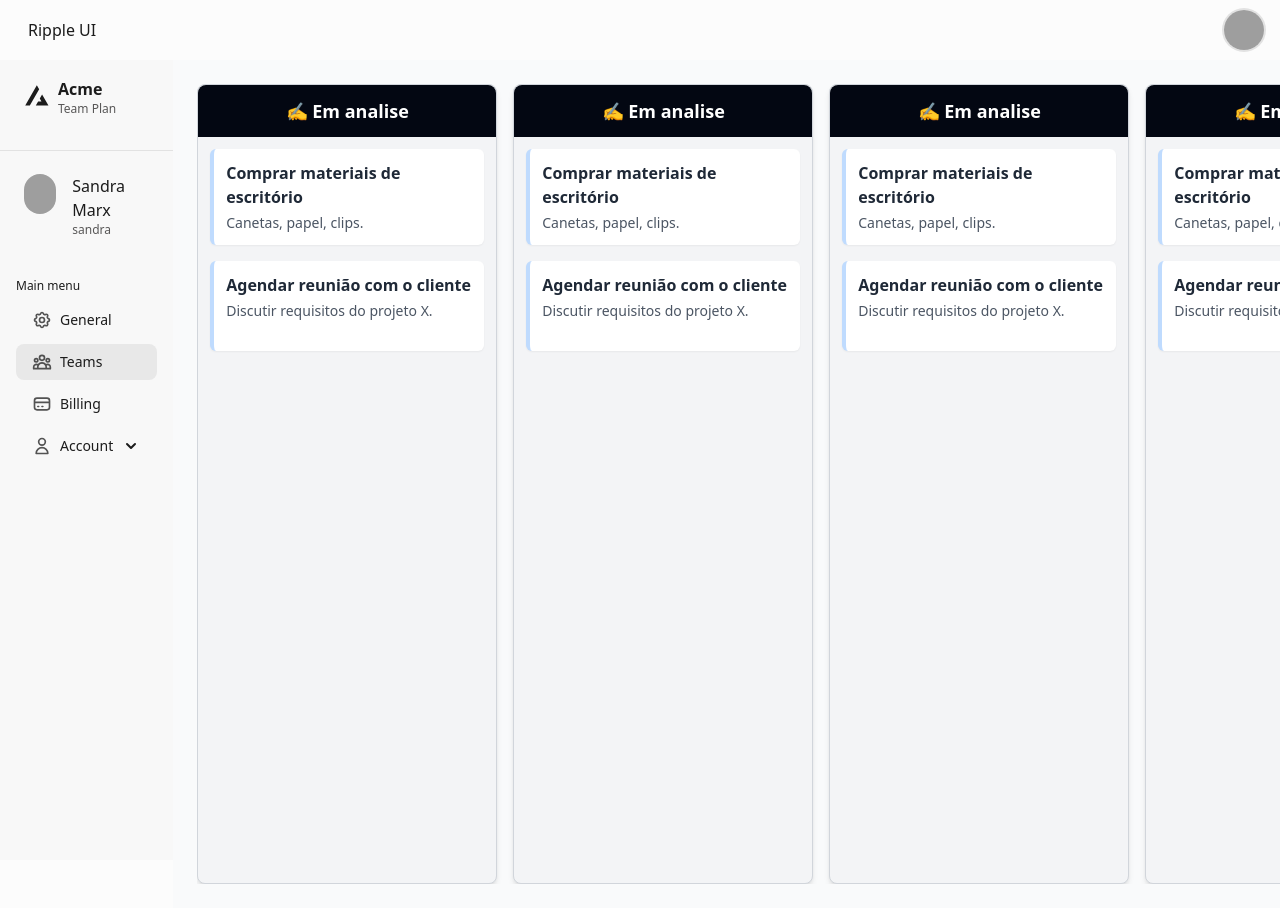
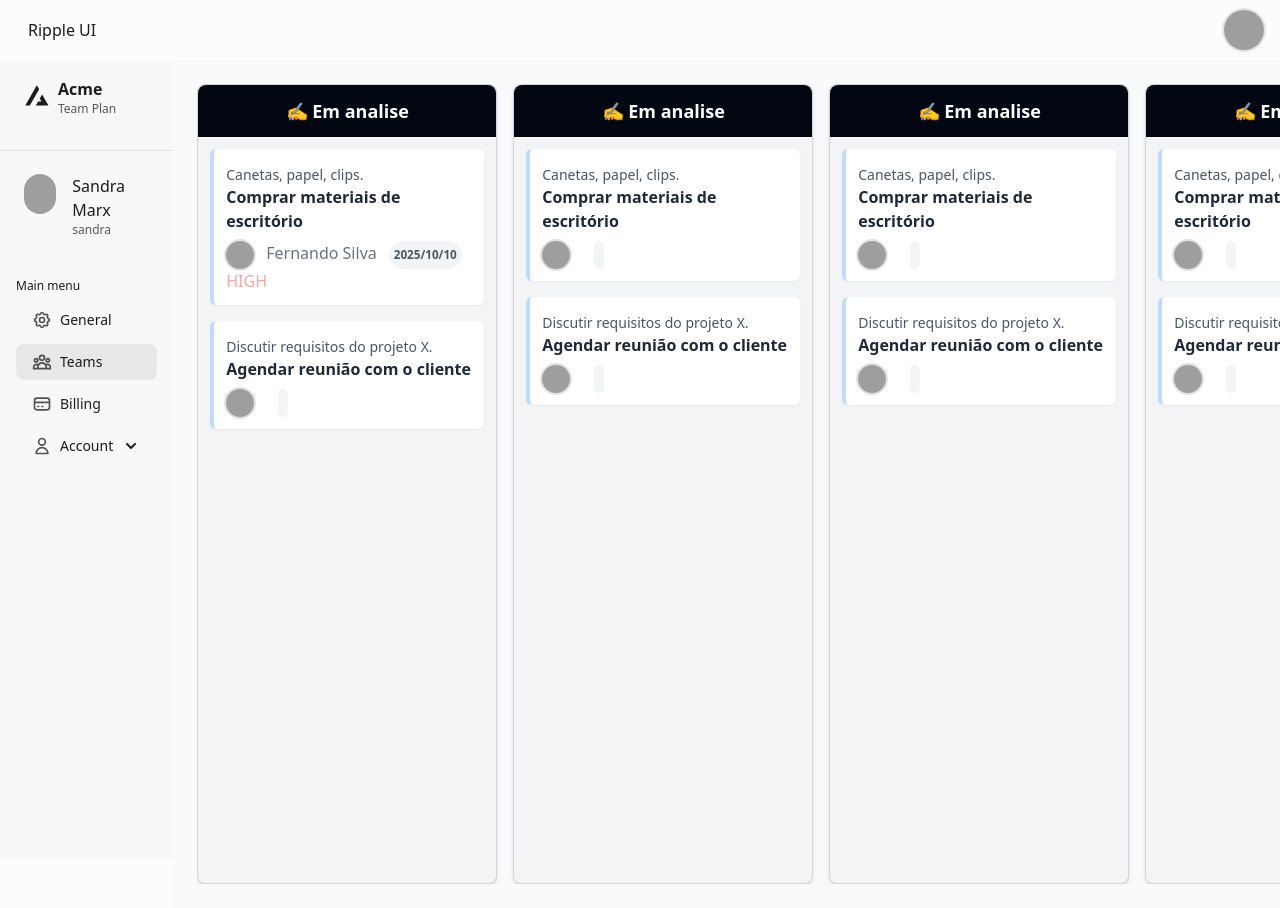
Before and after one commit to fersilverio/dev-trainer-platform, a Vue app: page /kanban in a window 1280 px wide. Built offline with nearby package versions, Linux system fonts and the light colour scheme; grey boxes are pictures that could not be loaded.

Commit message:
some updates at card layout

```diff
--- a/src/components/KanbanCard.vue
+++ b/src/components/KanbanCard.vue
@@ -1,12 +1,27 @@
 <template>
     <div class="kanban-card bg-white border-l-4 border-l-blue-200 rounded-md p-3 mb-2 shadow-sm cursor-grab">
+        <p v-if="card.description" class="text-sm text-gray-600 mt-1">{{ card.description }}</p>
         <h4 class="font-semibold text-gray-800">{{ card.title }}</h4>
-        <p v-if="card.description" class="text-sm text-gray-600 mt-1">{{ card.description }}</p>
+
+        <div class="flex justify-start gap-3 mt-2">
+            <label class="btn btn-ghost flex cursor-pointer px-0 avatar avatar-ring avatar-sm" tabindex="0">
+                <img src="https://i.pravatar.cc/150?u=a042581f4e29026024d" alt="avatar" />
+            </label>
+            <p class="text-gray-500">{{ card.userResponsible }}</p>
+            <span class="badge badge-sm border-gray-100 bg-gray-100 text-gray-600 p-1">{{ card.deadline }}</span>
+        </div>
+        <span class="text-red-300 mt-2">{{ card.priority }}</span>
+
     </div>
 </template>
 
 <script setup>
-import { defineProps } from 'vue';
+import { defineProps, onMounted } from 'vue';
+
+// onMounted(() => {
+//     console.log("Chegaram os dados")
+//     console.log(props.card[0])
+// });
 
 const props = defineProps({
     card: {
--- a/src/output.css
+++ b/src/output.css
@@ -1641,9 +1641,15 @@ html {
   --tw-text-opacity: 1;
 }
 
-.badge-outline-secondary {
-  border-color: rgb(var(--secondary)/var(--tw-border-opacity));
-  color: rgb(var(--secondary)/var(--tw-text-opacity));
+.badge-outline,.badge-outline-primary {
+  --tw-border-opacity: 1;
+  --tw-text-opacity: 1;
+  background-color: transparent;
+}
+
+.badge-outline-primary {
+  border-color: rgb(var(--primary)/var(--tw-border-opacity));
+  color: rgb(var(--primary)/var(--tw-text-opacity));
 }
 
 .badge-outline-secondary,.badge-outline-success {
@@ -1652,6 +1658,11 @@ html {
   background-color: transparent;
 }
 
+.badge-outline-success {
+  border-color: rgb(var(--success)/var(--tw-border-opacity));
+  color: rgb(var(--success)/var(--tw-text-opacity));
+}
+
 .badge-flat,.badge-flat-primary {
   --tw-bg-opacity: 1;
   --tw-text-opacity: 1;
@@ -1663,20 +1674,9 @@ html {
   color: rgb(var(--blue-11)/var(--tw-text-opacity));
 }
 
-.badge-flat-secondary {
-  background-color: rgb(var(--purple-4)/var(--tw-bg-opacity));
-  color: rgb(var(--purple-11)/var(--tw-text-opacity));
-}
-
-.badge-flat-secondary,.badge-flat-success {
-  --tw-bg-opacity: 1;
-  --tw-text-opacity: 1;
-  border-style: none;
-}
-
-.badge-xs {
-  font-size: .65rem;
-  padding: .25rem;
+.badge-sm {
+  font-size: .73rem;
+  padding: .25rem .375rem;
 }
 
 .avatar {
@@ -1745,6 +1745,11 @@ html {
   --tw-ring-shadow: var(--tw-ring-inset) 0 0 0 calc(2px + var(--tw-ring-offset-width)) var(--tw-ring-color);
   box-shadow: var(--tw-ring-offset-shadow),var(--tw-ring-shadow),var(--tw-shadow,0 0 #0000);
   margin-left: -.25rem;
+}
+
+.avatar-sm {
+  height: 1.75rem;
+  width: 1.75rem;
 }
 
 .avatar-md {
@@ -2277,6 +2282,10 @@ html {
   margin-top: 1rem;
 }
 
+.mt-2 {
+  margin-top: 0.5rem;
+}
+
 .flex {
   display: flex;
 }
@@ -2290,6 +2299,14 @@ html {
   height: fit-content;
 }
 
+.h-1 {
+  height: 0.25rem;
+}
+
+.h-2 {
+  height: 0.5rem;
+}
+
 .min-h-0 {
   min-height: 0px;
 }
@@ -2314,20 +2331,8 @@ html {
   width: 100%;
 }
 
-.w-1 {
-  width: 0.25rem;
-}
-
-.w-2 {
-  width: 0.5rem;
-}
-
-.w-3 {
-  width: 0.75rem;
-}
-
-.w-40 {
-  width: 10rem;
+.w-60 {
+  width: 15rem;
 }
 
 .flex-1 {
@@ -2342,12 +2347,6 @@ html {
   flex-grow: 1;
 }
 
-.border-spacing-11 {
-  --tw-border-spacing-x: 2.75rem;
-  --tw-border-spacing-y: 2.75rem;
-  border-spacing: var(--tw-border-spacing-x) var(--tw-border-spacing-y);
-}
-
 .cursor-grab {
   cursor: grab;
 }
@@ -2376,6 +2375,10 @@ html {
   justify-content: space-between;
 }
 
+.justify-around {
+  justify-content: space-around;
+}
+
 .gap-2 {
   gap: 0.5rem;
 }
@@ -2384,6 +2387,10 @@ html {
   gap: 1rem;
 }
 
+.gap-3 {
+  gap: 0.75rem;
+}
+
 .overflow-hidden {
   overflow: hidden;
 }
@@ -2414,10 +2421,6 @@ html {
 
 .rounded-md {
   border-radius: 0.375rem;
-}
-
-.rounded-xl {
-  border-radius: 0.75rem;
 }
 
 .rounded-t-lg {
@@ -2429,16 +2432,12 @@ html {
   border-width: 1px;
 }
 
+.border-l-4 {
+  border-left-width: 4px;
+}
+
 .border-t {
   border-top-width: 1px;
-}
-
-.border-l-2 {
-  border-left-width: 2px;
-}
-
-.border-l-4 {
-  border-left-width: 4px;
 }
 
 .border-gray-300 {
@@ -2446,19 +2445,14 @@ html {
   border-color: rgb(209 213 219 / var(--tw-border-opacity, 1));
 }
 
-.border-purple-50 {
-  --tw-border-opacity: 1;
-  border-color: rgb(250 245 255 / var(--tw-border-opacity, 1));
-}
-
 .border-black {
   --tw-border-opacity: 1;
   border-color: rgb(0 0 0 / var(--tw-border-opacity, 1));
 }
 
-.border-gray-500 {
+.border-gray-100 {
   --tw-border-opacity: 1;
-  border-color: rgb(107 114 128 / var(--tw-border-opacity, 1));
+  border-color: rgb(243 244 246 / var(--tw-border-opacity, 1));
 }
 
 .border-l-blue-200 {
@@ -2486,9 +2480,9 @@ html {
   background-color: rgb(249 250 251 / var(--tw-bg-opacity, 1));
 }
 
-.bg-gray-900 {
-  --tw-bg-opacity: 1;
-  background-color: rgb(17 24 39 / var(--tw-bg-opacity, 1));
+.bg-gray-950 {
+  --tw-bg-opacity: 1;
+  background-color: rgb(3 7 18 / var(--tw-bg-opacity, 1));
 }
 
 .bg-white {
@@ -2496,19 +2490,14 @@ html {
   background-color: rgb(255 255 255 / var(--tw-bg-opacity, 1));
 }
 
-.bg-gray-950 {
-  --tw-bg-opacity: 1;
-  background-color: rgb(3 7 18 / var(--tw-bg-opacity, 1));
-}
-
-.bg-red-200 {
-  --tw-bg-opacity: 1;
-  background-color: rgb(254 202 202 / var(--tw-bg-opacity, 1));
-}
-
-.bg-blue-200 {
-  --tw-bg-opacity: 1;
-  background-color: rgb(191 219 254 / var(--tw-bg-opacity, 1));
+.bg-gray-300 {
+  --tw-bg-opacity: 1;
+  background-color: rgb(209 213 219 / var(--tw-bg-opacity, 1));
+}
+
+.bg-gray-200 {
+  --tw-bg-opacity: 1;
+  background-color: rgb(229 231 235 / var(--tw-bg-opacity, 1));
 }
 
 .p-0 {
@@ -2529,6 +2518,10 @@ html {
 
 .p-6 {
   padding: 1.5rem;
+}
+
+.p-1 {
+  padding: 0.25rem;
 }
 
 .px-0 {
@@ -2569,11 +2562,6 @@ html {
   line-height: 1rem;
 }
 
-.text-2xl {
-  font-size: 1.5rem;
-  line-height: 2rem;
-}
-
 .font-bold {
   font-weight: 700;
 }
@@ -2615,19 +2603,14 @@ html {
   color: rgb(255 255 255 / var(--tw-text-opacity, 1));
 }
 
+.text-red-300 {
+  --tw-text-opacity: 1;
+  color: rgb(252 165 165 / var(--tw-text-opacity, 1));
+}
+
 .text-black {
   --tw-text-opacity: 1;
   color: rgb(0 0 0 / var(--tw-text-opacity, 1));
-}
-
-.text-blue-300 {
-  --tw-text-opacity: 1;
-  color: rgb(147 197 253 / var(--tw-text-opacity, 1));
-}
-
-.text-blue-500 {
-  --tw-text-opacity: 1;
-  color: rgb(59 130 246 / var(--tw-text-opacity, 1));
 }
 
 .opacity-75 {
--- a/src/views/KanbanView.vue
+++ b/src/views/KanbanView.vue
@@ -18,7 +18,14 @@ const columnDefinitions = ref([
         id: 'in-analysis',
         title: '✍️ Em analise',
         cards: ref([ // <<< MANTENHA O ref([]) AQUI
-            { id: '15', title: 'Comprar materiais de escritório', description: 'Canetas, papel, clips.' },
+            {
+                id: '15',
+                title: 'Comprar materiais de escritório',
+                description: 'Canetas, papel, clips.',
+                userResponsible: "Fernando Silva",
+                priority: "HIGH",
+                deadline: "2025/10/10"
+            },
             { id: '16', title: 'Agendar reunião com o cliente', description: 'Discutir requisitos do projeto X.' },
         ])
     },
@@ -126,7 +133,6 @@ const handleCardMoved = (event) => {
 };
 
 const handleAddCard = ({ columnId, card }) => {
-    debugger;
 
     console.log(`handleAddCard acionado para coluna ID: ${columnId}`);
     console.log("Card a ser adicionado:", card);
```
